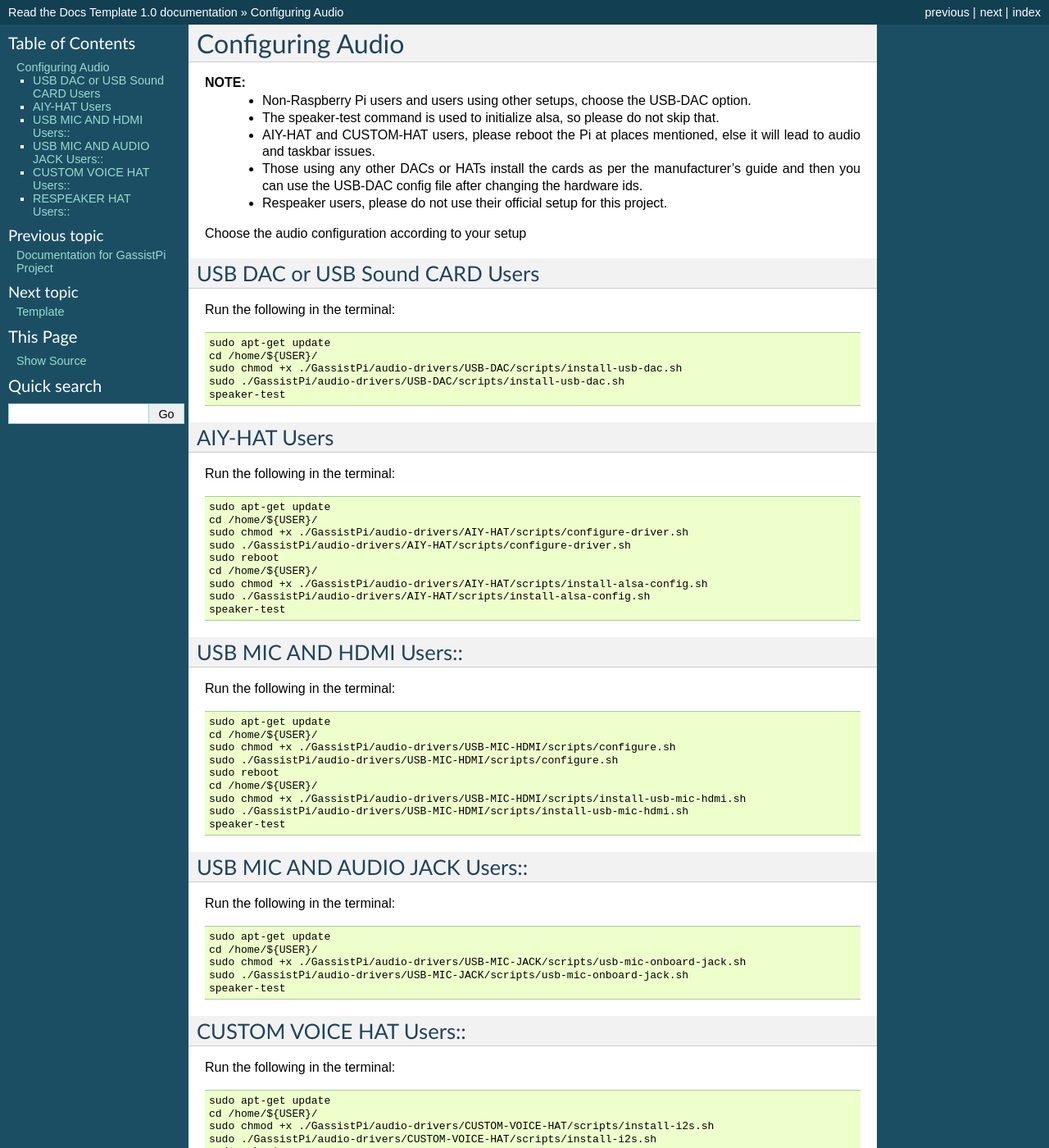
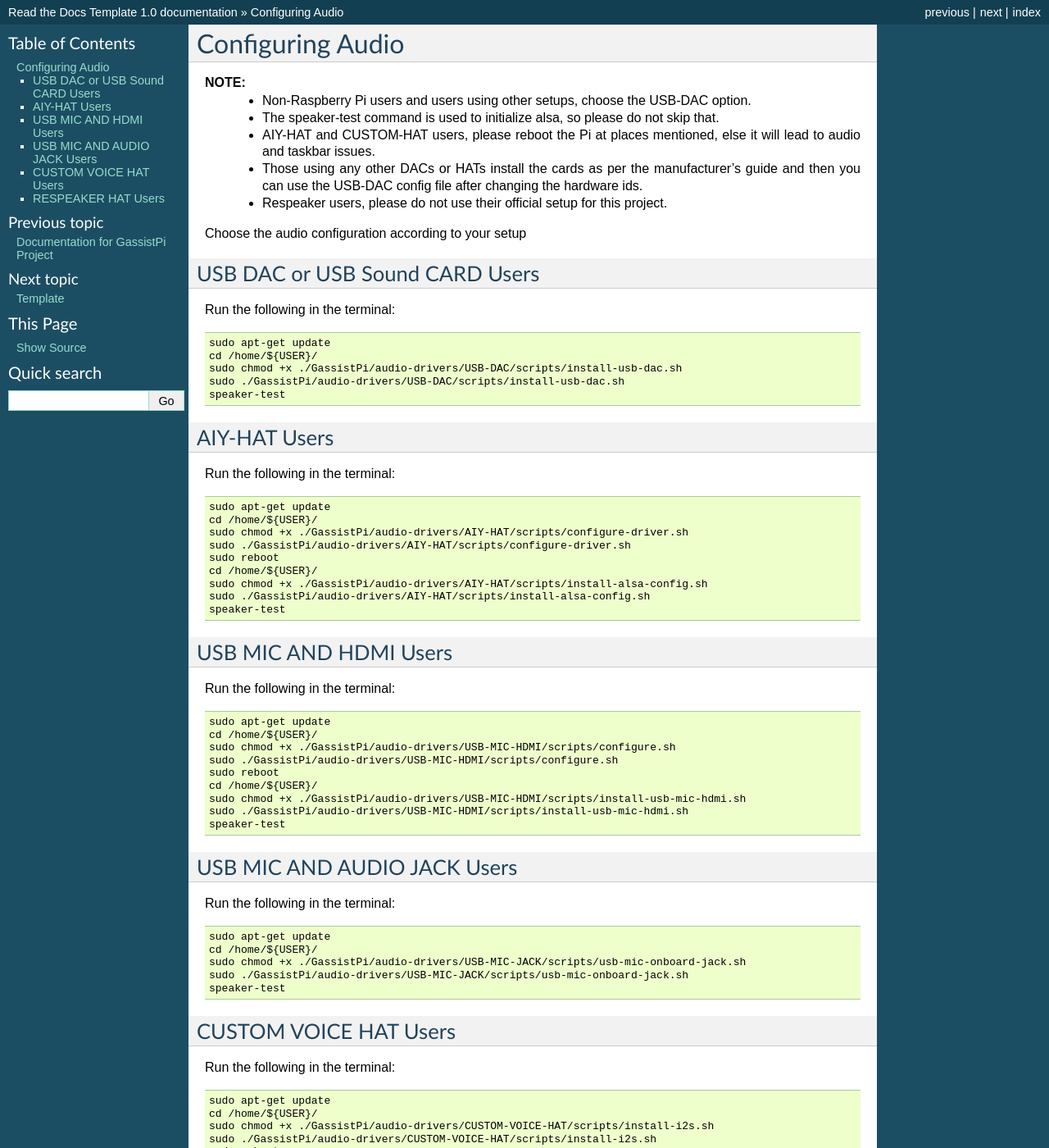
Before and after one commit to shivasiddharth/GassistPi-Documentation, a Sphinx documentation site: the page built from docs/audioconfig.rst, in a window 1280 px wide and 1400 px high. Shown: the whole window at 82% size. Built offline with Sphinx 7.4.7, drawn with Linux system fonts in a browser that asks for light colours; some of the changed text lies outside the part shown.

```diff
--- a/docs/audioconfig.rst
+++ b/docs/audioconfig.rst
@@ -37,7 +37,7 @@ Run the following in the terminal::
      speaker-test
 
 
-USB MIC AND HDMI Users::
+USB MIC AND HDMI Users
 -------------------------
 Run the following in the terminal::
 
@@ -52,7 +52,7 @@ Run the following in the terminal::
       speaker-test
 
 
-USB MIC AND AUDIO JACK Users::
+USB MIC AND AUDIO JACK Users
 ------------------------------
 Run the following in the terminal::
 
@@ -63,7 +63,7 @@ Run the following in the terminal::
        speaker-test
 
 
-CUSTOM VOICE HAT Users::
+CUSTOM VOICE HAT Users
 ------------------------
 Run the following in the terminal::
 
@@ -78,7 +78,7 @@ Run the following in the terminal::
        speaker-test
 
 
-RESPEAKER HAT Users::
+RESPEAKER HAT Users
 ---------------------
 Run the following in the terminal::
 
```
